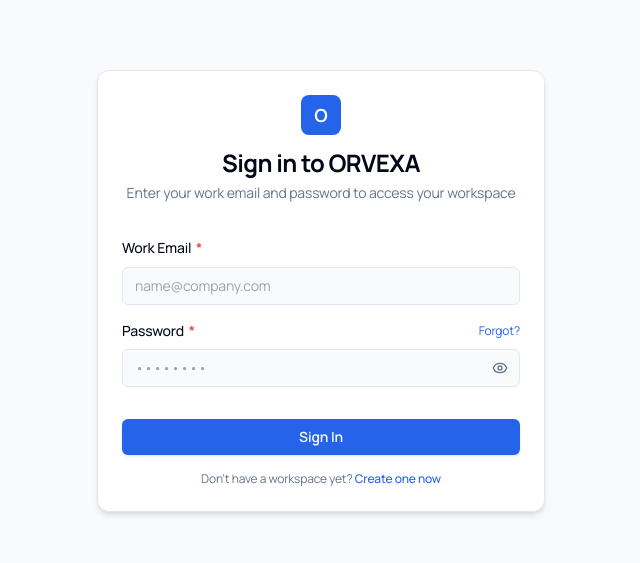
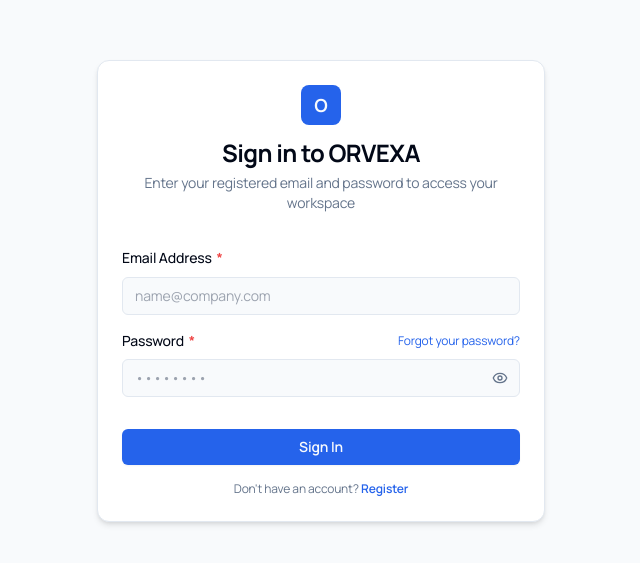
Before and after one commit to RameelaRamesh/Orvexa, a Next.js app in the folder frontend/: page /login in a window 1280 px wide. Shown: the part 109-672 px from the top of the page, without its empty margins (319-959 px from the left). Built offline with nearby package versions, Linux system fonts and the light colour scheme.

Commit message:
feat(login): align login form labels, forgot password link, and register prompt with SOP

```diff
--- a/frontend/src/app/(auth)/login/page.tsx
+++ b/frontend/src/app/(auth)/login/page.tsx
@@ -147,13 +147,13 @@ export default function LoginPage() {
                 O
               </div>
               <CardTitle className="text-2xl font-bold">Sign in to {BRANDING.name}</CardTitle>
-              <CardDescription>Enter your work email and password to access your workspace</CardDescription>
+              <CardDescription>Enter your registered email and password to access your workspace</CardDescription>
             </CardHeader>
             <form onSubmit={handleLogin}>
               <CardContent className="space-y-4 pt-2">
                 <div className="space-y-2">
                   <label className="text-sm font-medium text-foreground">
-                    Work Email <span className="text-destructive font-semibold ml-0.5">*</span>
+                    Email Address <span className="text-destructive font-semibold ml-0.5">*</span>
                   </label>
                   <input
                     type="email"
@@ -170,7 +170,7 @@ export default function LoginPage() {
                       Password <span className="text-destructive font-semibold ml-0.5">*</span>
                     </label>
                     <Link href="/forgot-password" className="text-xs text-primary hover:underline">
-                      Forgot?
+                      Forgot your password?
                     </Link>
                   </div>
                   <div className="relative">
@@ -194,13 +194,13 @@ export default function LoginPage() {
                 </div>
               </CardContent>
               <CardFooter className="flex flex-col space-y-4 pt-2">
-                <Button type="submit" className="w-full" disabled={loading}>
-                  {loading ? 'Authenticating...' : 'Sign In'}
+                <Button type="submit" className="w-full font-semibold shadow-sm" disabled={loading}>
+                  {loading ? 'Signing In...' : 'Sign In'}
                 </Button>
                 <div className="text-center text-xs text-muted-foreground">
-                  Don't have a workspace yet?{' '}
-                  <Link href="/register" className="text-primary font-medium hover:underline">
-                    Create one now
+                  Don't have an account?{' '}
+                  <Link href="/register" className="text-primary font-semibold hover:underline">
+                    Register
                   </Link>
                 </div>
               </CardFooter>
```
